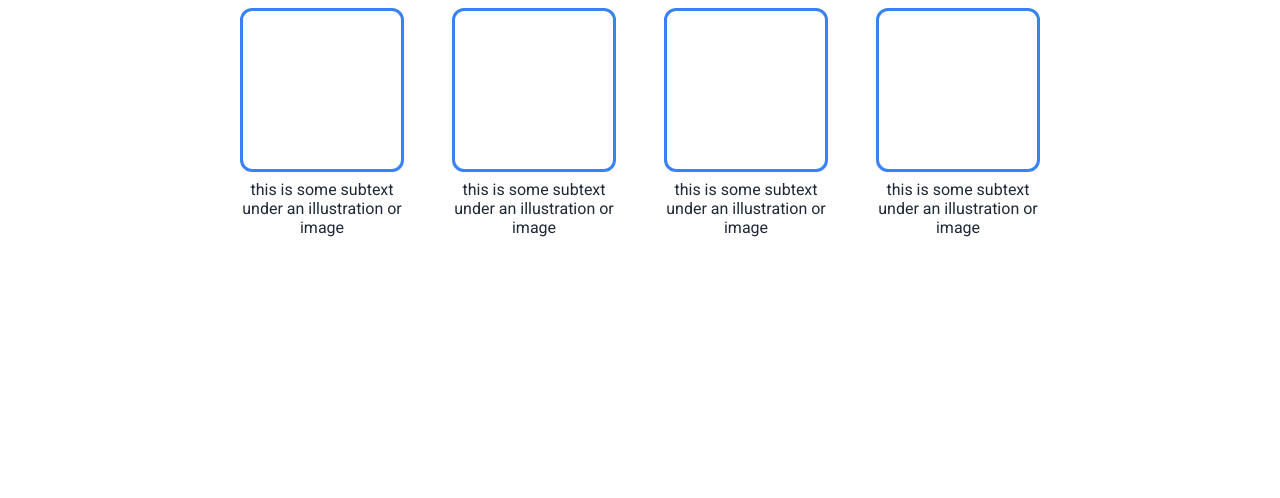
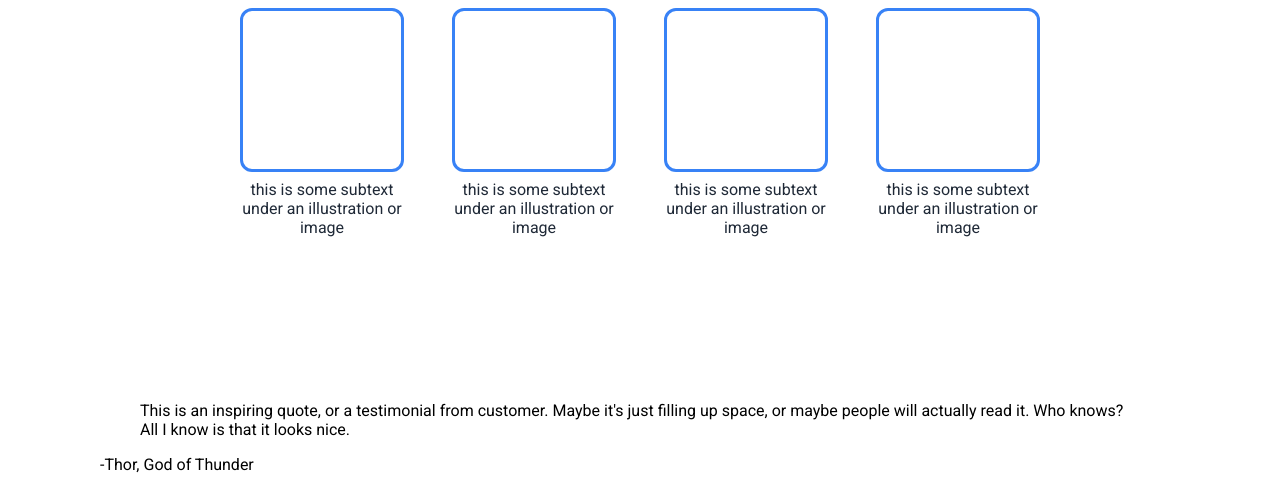
Before and after one commit to husky93/landing-page, a plain HTML site: page index.html in a window 1280 px wide. Shown: the part 557-1055 px from the top of the page. Before the commit the page ends 918 px from the top, so only its background shows below. Drawn offline with Linux system fonts and the light colour scheme.

Commit message:
Create quote section html template

```diff
--- a/index.html
+++ b/index.html
@@ -56,5 +56,15 @@
             </div>
         </div>
     </section>
+    <section class="quote">
+        <div class="container">
+            <blockquote>
+                <p>
+                    This is an inspiring quote, or a testimonial from customer. Maybe it's just filling up space, or maybe people will actually read it. Who knows? All I know is that it looks nice.
+                </p>
+            </blockquote>
+            <span class="quote_label">-Thor, God of Thunder</span>
+        </div>
+    </section>
 </body>
 </html>
```
